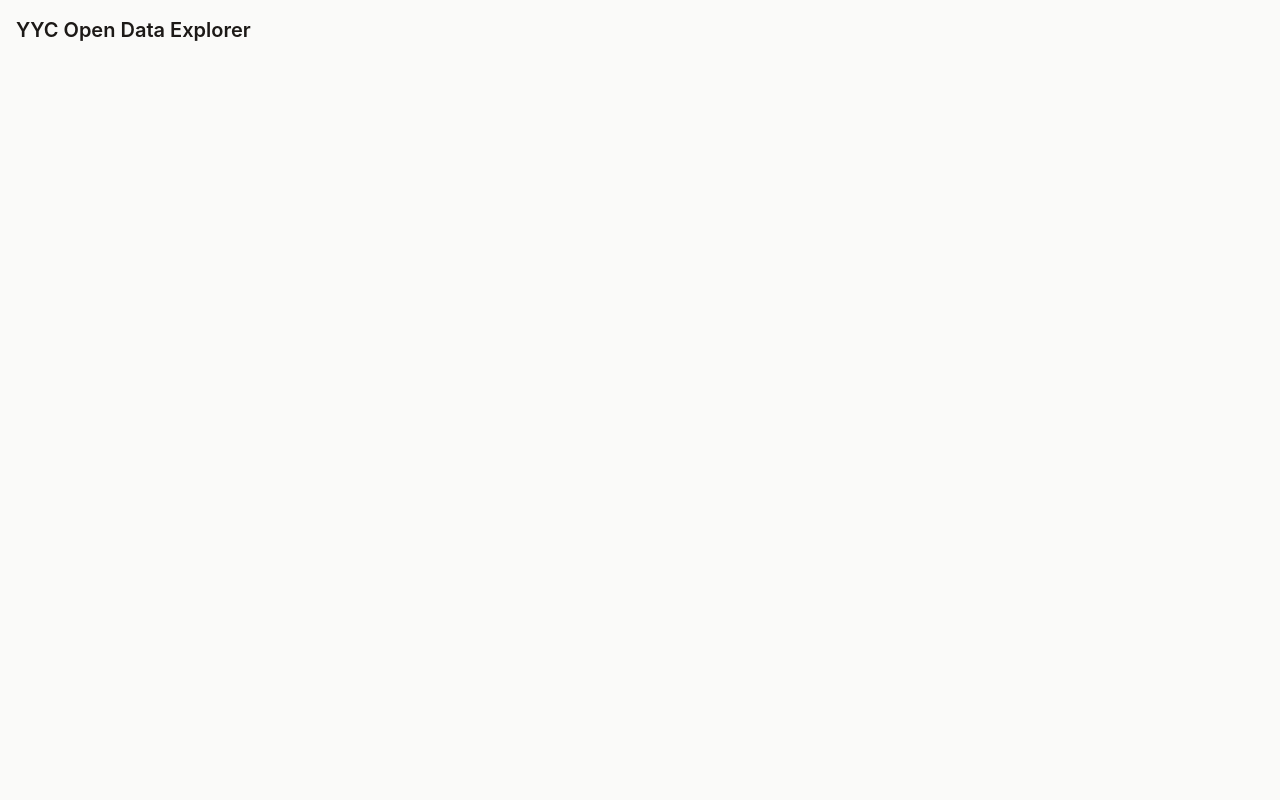
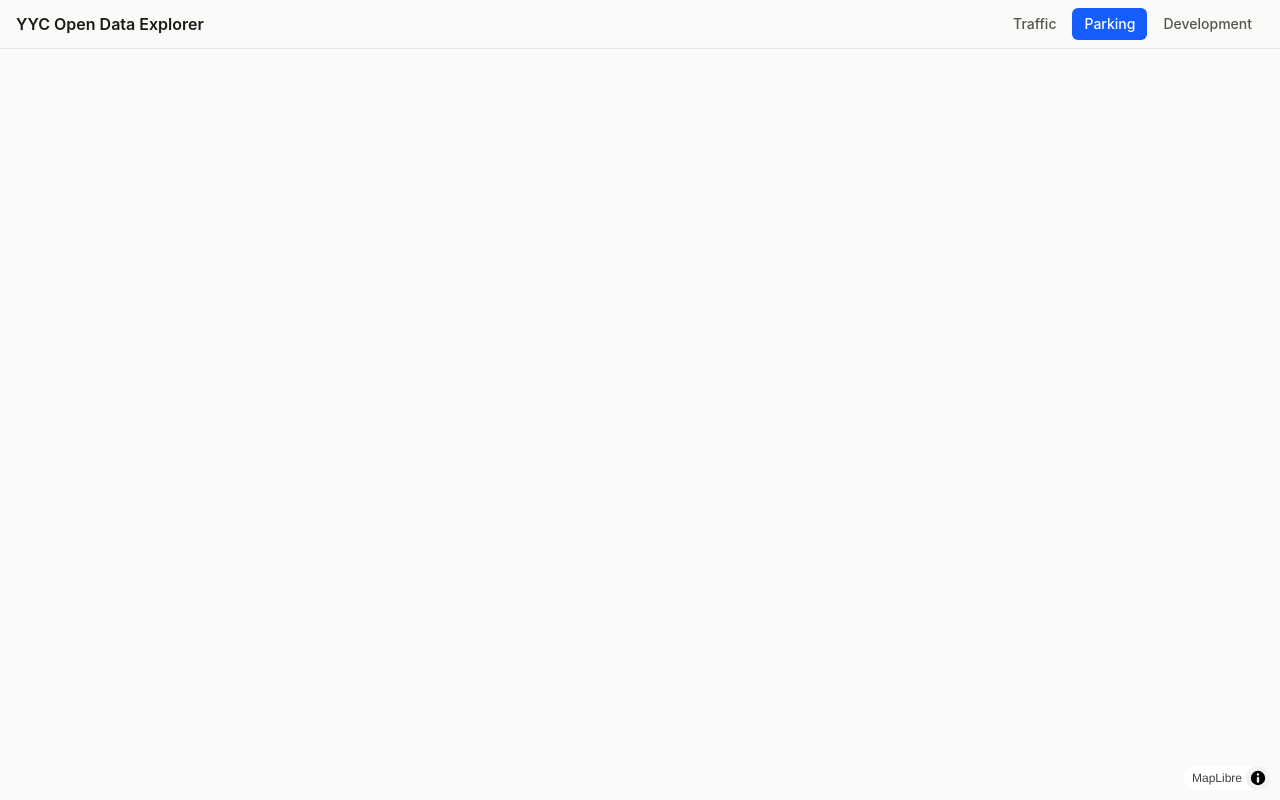
Before and after one commit to danielkuhlwein/yyc-open-data-explorer, a React (Vite) app: page /parking in a window 1280 px wide. Built offline with nearby package versions, Linux system fonts and the light colour scheme; no server answers.

Commit message:
feat: app shell with tabbed routes and theme-aware map canvas

```diff
--- a/src/App.tsx
+++ b/src/App.tsx
@@ -1,3 +1,28 @@
+import { lazy, Suspense } from 'react'
+import { Navigate, Route, Routes } from 'react-router'
+import TabNav from './components/TabNav'
+
+const TrafficTab = lazy(() => import('./tabs/traffic/TrafficTab'))
+const ParkingTab = lazy(() => import('./tabs/parking/ParkingTab'))
+const DevelopmentTab = lazy(() => import('./tabs/development/DevelopmentTab'))
+
 export default function App() {
-  return <h1 className="p-4 text-xl font-semibold">YYC Open Data Explorer</h1>
+  return (
+    <div className="flex h-full flex-col">
+      <header className="flex items-center justify-between border-b border-stone-200 px-4 py-2 dark:border-zinc-800">
+        <h1 className="text-base font-semibold">YYC Open Data Explorer</h1>
+        <TabNav />
+      </header>
+      <main className="relative min-h-0 flex-1">
+        <Suspense fallback={<p className="p-4 text-sm text-stone-500">Loading…</p>}>
+          <Routes>
+            <Route path="/" element={<Navigate to="/traffic" replace />} />
+            <Route path="/traffic" element={<TrafficTab />} />
+            <Route path="/parking" element={<ParkingTab />} />
+            <Route path="/development" element={<DevelopmentTab />} />
+          </Routes>
+        </Suspense>
+      </main>
+    </div>
+  )
 }
--- /dev/null
+++ b/src/components/MapCanvas.tsx
@@ -0,0 +1,30 @@
+import type { ReactNode } from 'react'
+import { Map } from 'react-map-gl/maplibre'
+import type { MapLayerMouseEvent } from 'react-map-gl/maplibre'
+import { useMapStore } from '../stores/mapStore'
+import { usePrefersDark, MAP_STYLES } from '../theme'
+
+interface Props {
+  children?: ReactNode
+  interactiveLayerIds?: string[]
+  onClick?: (e: MapLayerMouseEvent) => void
+}
+
+export default function MapCanvas({ children, interactiveLayerIds, onClick }: Props) {
+  const viewState = useMapStore((s) => s.viewState)
+  const setViewState = useMapStore((s) => s.setViewState)
+  const dark = usePrefersDark()
+
+  return (
+    <Map
+      {...viewState}
+      onMove={(e) => setViewState(e.viewState)}
+      mapStyle={dark ? MAP_STYLES.dark : MAP_STYLES.light}
+      interactiveLayerIds={interactiveLayerIds}
+      onClick={onClick}
+      style={{ width: '100%', height: '100%' }}
+    >
+      {children}
+    </Map>
+  )
+}
--- /dev/null
+++ b/src/components/TabNav.tsx
@@ -0,0 +1,29 @@
+import { NavLink } from 'react-router'
+
+const tabs = [
+  { to: '/traffic', label: 'Traffic' },
+  { to: '/parking', label: 'Parking' },
+  { to: '/development', label: 'Development' },
+]
+
+export default function TabNav() {
+  return (
+    <nav className="flex gap-1">
+      {tabs.map((t) => (
+        <NavLink
+          key={t.to}
+          to={t.to}
+          className={({ isActive }) =>
+            `rounded-md px-3 py-1.5 text-sm font-medium transition-colors ${
+              isActive
+                ? 'bg-blue-600 text-white'
+                : 'text-stone-600 hover:bg-stone-200 dark:text-zinc-300 dark:hover:bg-zinc-800'
+            }`
+          }
+        >
+          {t.label}
+        </NavLink>
+      ))}
+    </nav>
+  )
+}
--- a/src/main.tsx
+++ b/src/main.tsx
@@ -1,10 +1,21 @@
 import { StrictMode } from 'react'
 import { createRoot } from 'react-dom/client'
+import { BrowserRouter } from 'react-router'
+import { QueryClient, QueryClientProvider } from '@tanstack/react-query'
+import 'maplibre-gl/dist/maplibre-gl.css'
 import './index.css'
 import App from './App'
 
+const queryClient = new QueryClient({
+  defaultOptions: { queries: { staleTime: 5 * 60_000, retry: 2 } },
+})
+
 createRoot(document.getElementById('root')!).render(
   <StrictMode>
-    <App />
+    <QueryClientProvider client={queryClient}>
+      <BrowserRouter>
+        <App />
+      </BrowserRouter>
+    </QueryClientProvider>
   </StrictMode>,
 )
--- /dev/null
+++ b/src/tabs/development/DevelopmentTab.tsx
@@ -0,0 +1,9 @@
+import MapCanvas from '../../components/MapCanvas'
+
+export default function DevelopmentTab() {
+  return (
+    <div className="h-full w-full">
+      <MapCanvas />
+    </div>
+  )
+}
--- /dev/null
+++ b/src/tabs/parking/ParkingTab.tsx
@@ -0,0 +1,9 @@
+import MapCanvas from '../../components/MapCanvas'
+
+export default function ParkingTab() {
+  return (
+    <div className="h-full w-full">
+      <MapCanvas />
+    </div>
+  )
+}
--- /dev/null
+++ b/src/tabs/traffic/TrafficTab.tsx
@@ -0,0 +1,9 @@
+import MapCanvas from '../../components/MapCanvas'
+
+export default function TrafficTab() {
+  return (
+    <div className="h-full w-full">
+      <MapCanvas />
+    </div>
+  )
+}
--- /dev/null
+++ b/src/theme.ts
@@ -0,0 +1,19 @@
+import { useSyncExternalStore } from 'react'
+
+const query = '(prefers-color-scheme: dark)'
+
+export function usePrefersDark(): boolean {
+  return useSyncExternalStore(
+    (onChange) => {
+      const mql = window.matchMedia(query)
+      mql.addEventListener('change', onChange)
+      return () => mql.removeEventListener('change', onChange)
+    },
+    () => window.matchMedia(query).matches,
+  )
+}
+
+export const MAP_STYLES = {
+  light: 'https://tiles.openfreemap.org/styles/positron',
+  dark: 'https://tiles.openfreemap.org/styles/dark',
+} as const
```
Also changed, not shown: 1 other file (tests, documents, lock files or other folders).
